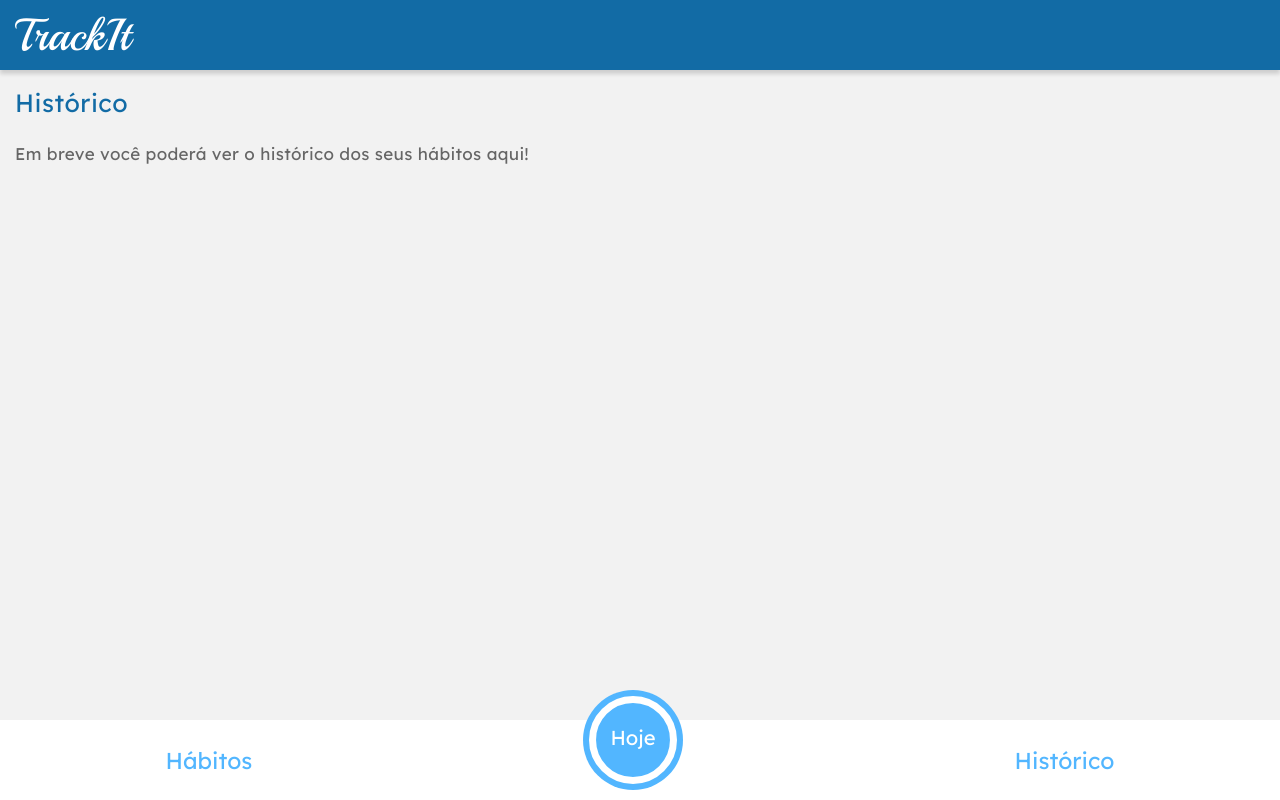
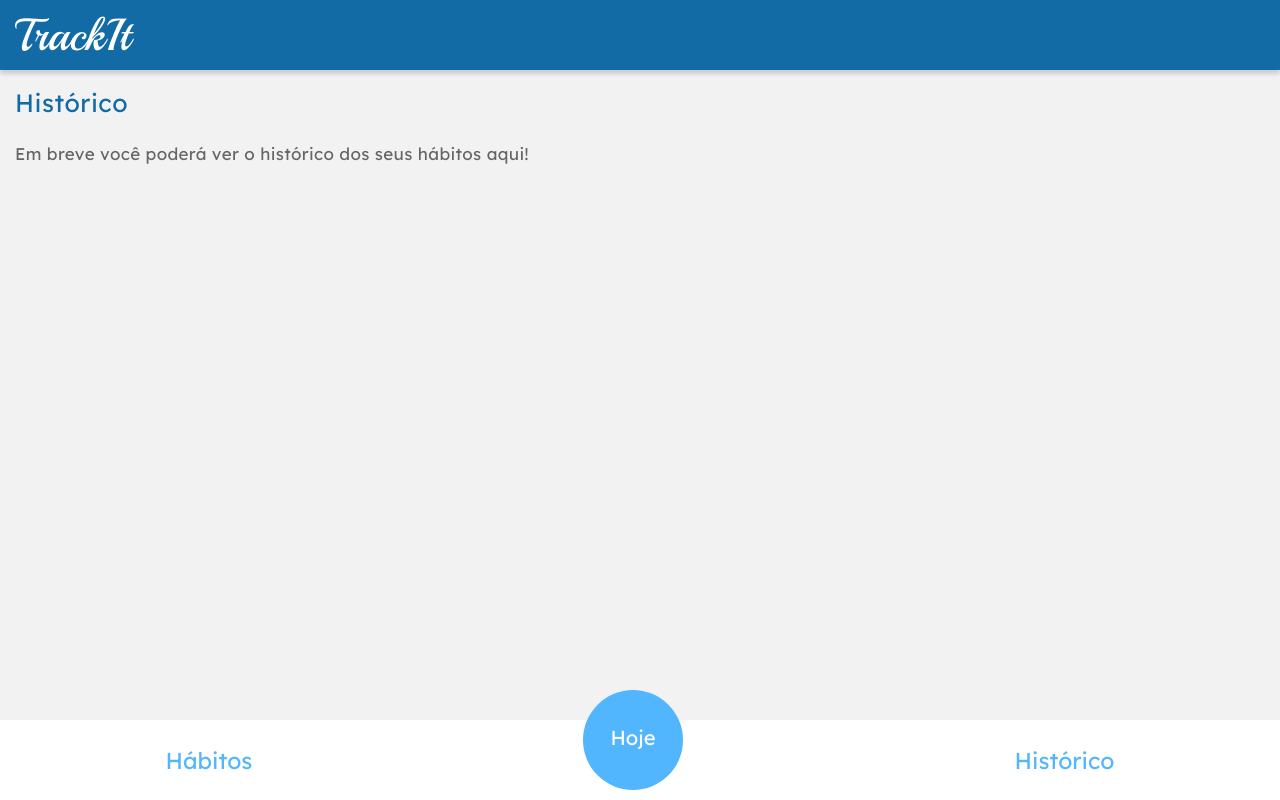
Before and after one commit to lfelipelizeu/TrackIt, a React (Create React App) app: page /historico in a window 1280 px wide. Built offline with nearby package versions, Linux system fonts and the light colour scheme.

Commit message:
If the user has no habits in the day, the footer progress bar will be empty.

```diff
--- a/src/components/Footer.js
+++ b/src/components/Footer.js
@@ -17,7 +17,7 @@ export default function Footer () {
             <Link to="/hoje">
                 <CircularButton>
                     <CircularProgressbar
-                        value={habitsDone.length/todayHabitsList.length}
+                        value={habitsDone.length === 0 ? 0:habitsDone.length/todayHabitsList.length}
                         maxValue={1}
                         text={`Hoje`}
                         styles={{
```
